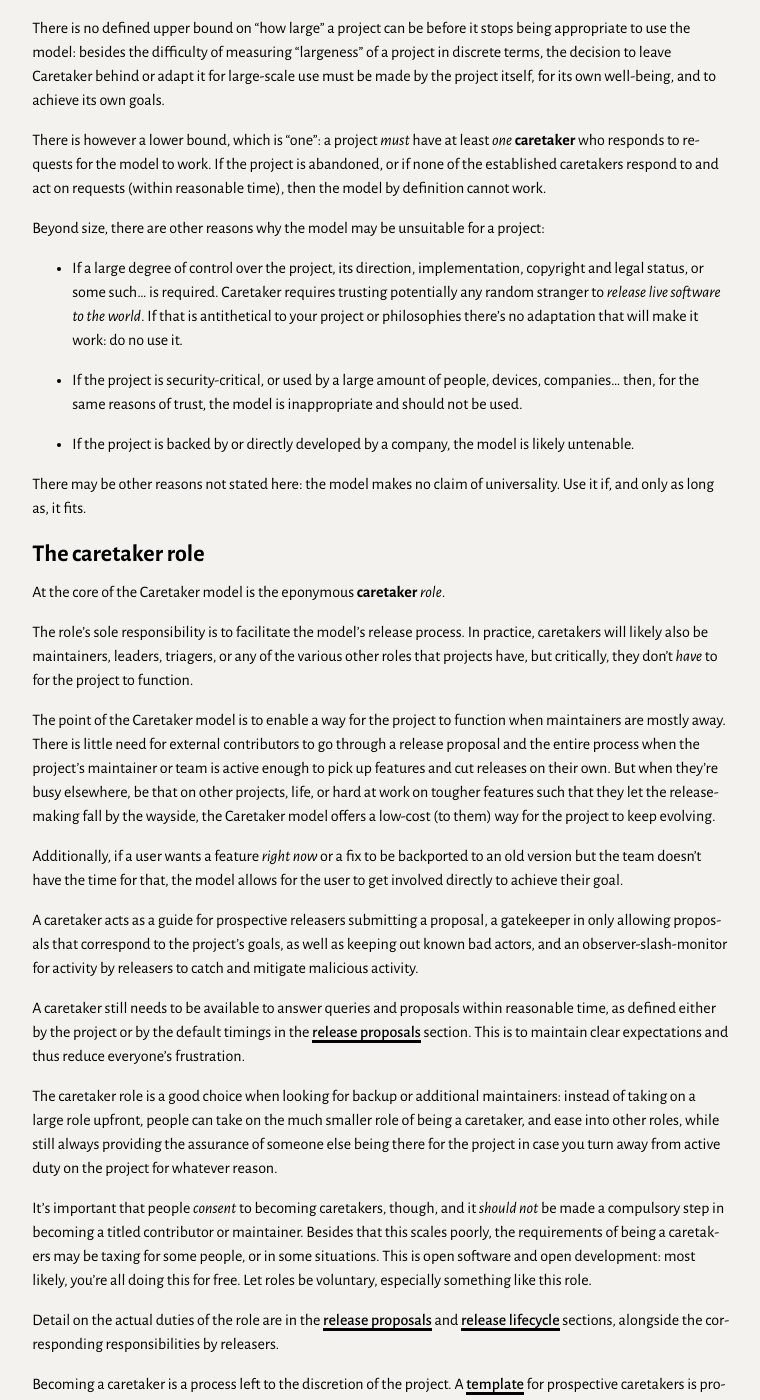
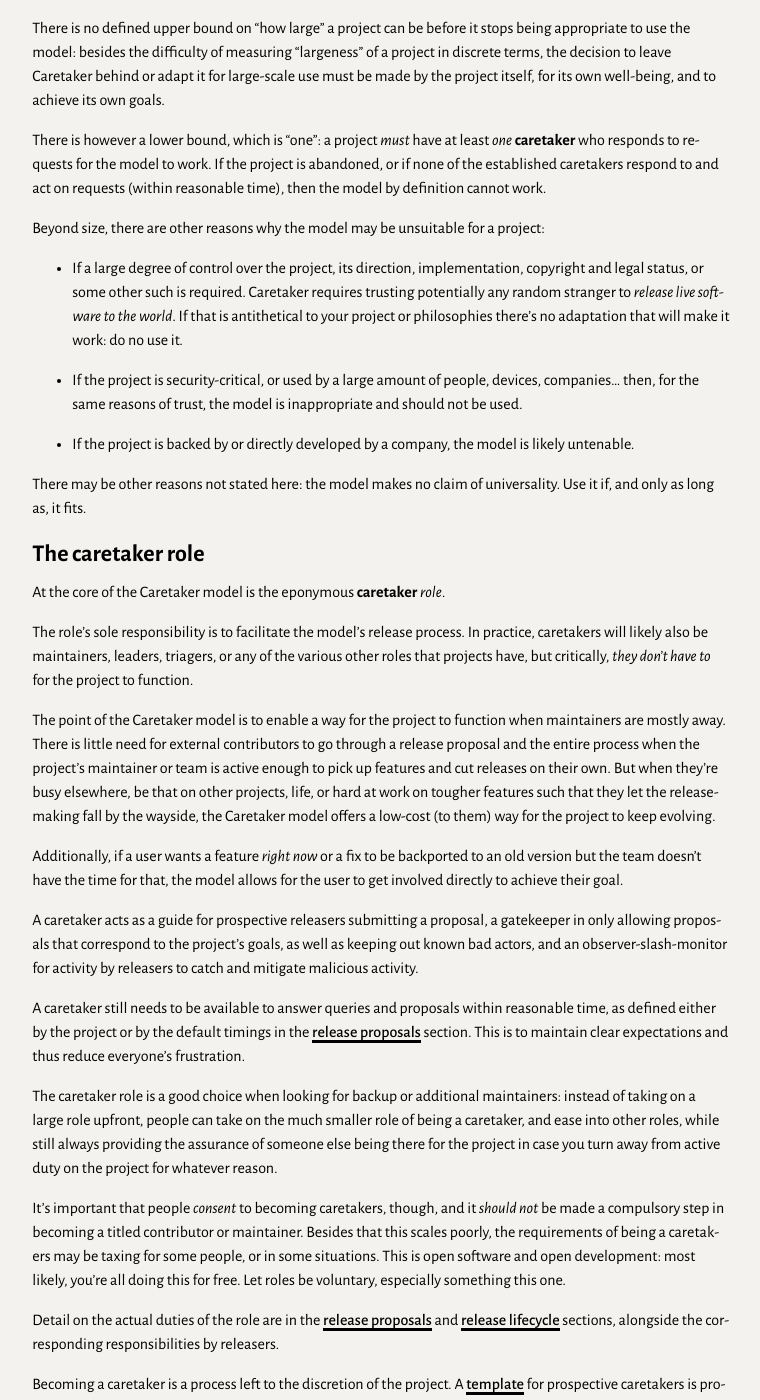
Before and after one commit to passcod/caretaker, a Jekyll site: the page built from index.markdown, in a window 1280 px wide and 1400 px high, scrolled down 4304 px. Shown: the whole window, without its empty margins (259-1019 px from the left). Built offline with Jekyll 4.4.1, drawn with Linux system fonts in a browser that asks for light colours; our own code applies the rules of GitHub Pages for plain Markdown files; some of the changed text lies outside the part shown.

Commit message:
Small edits

```diff
--- a/index.markdown
+++ b/index.markdown
@@ -205,9 +205,9 @@ definition cannot work.
 Beyond size, there are other reasons why the model may be unsuitable for a project:
 
 - If a large degree of control over the project, its direction, implementation, copyright and legal
-	status, or some such... is required. Caretaker requires trusting potentially any random stranger
-	to _release live software to the world_. If that is antithetical to your project or philosophies
-	there's no adaptation that will make it work: do no use it.
+	status, or some other such is required. Caretaker requires trusting potentially any random
+	stranger to _release live software to the world_. If that is antithetical to your project or
+	philosophies there's no adaptation that will make it work: do no use it.
 
 - If the project is security-critical, or used by a large amount of people, devices, companies...
 	then, for the same reasons of trust, the model is inappropriate and should not be used.
@@ -225,7 +225,7 @@ At the core of the Caretaker model is the eponymous **caretaker** _role_.
 
 The role's sole responsibility is to facilitate the model's release process. In practice, caretakers
 will likely also be maintainers, leaders, triagers, or any of the various other roles that projects
-have, but critically, they don't _have_ to for the project to function.
+have, but critically, _they don't have to_ for the project to function.
 
 The point of the Caretaker model is to enable a way for the project to function when maintainers are
 mostly away. There is little need for external contributors to go through a release proposal and the
@@ -255,7 +255,7 @@ It's important that people _consent_ to becoming caretakers, though, and it _sho
 compulsory step in becoming a titled contributor or maintainer. Besides that this scales poorly,
 the requirements of being a caretakers may be taxing for some people, or in some situations. This
 is open software and open development: most likely, you're all doing this for free. Let roles be
-voluntary, especially something like this role.
+voluntary, especially something this one.
 
 Detail on the actual duties of the role are in the [release proposals] and [release lifecycle]
 sections, alongside the corresponding responsibilities by releasers.
```
Also changed, not shown: other parts of index.markdown (+2 -2 lines).
